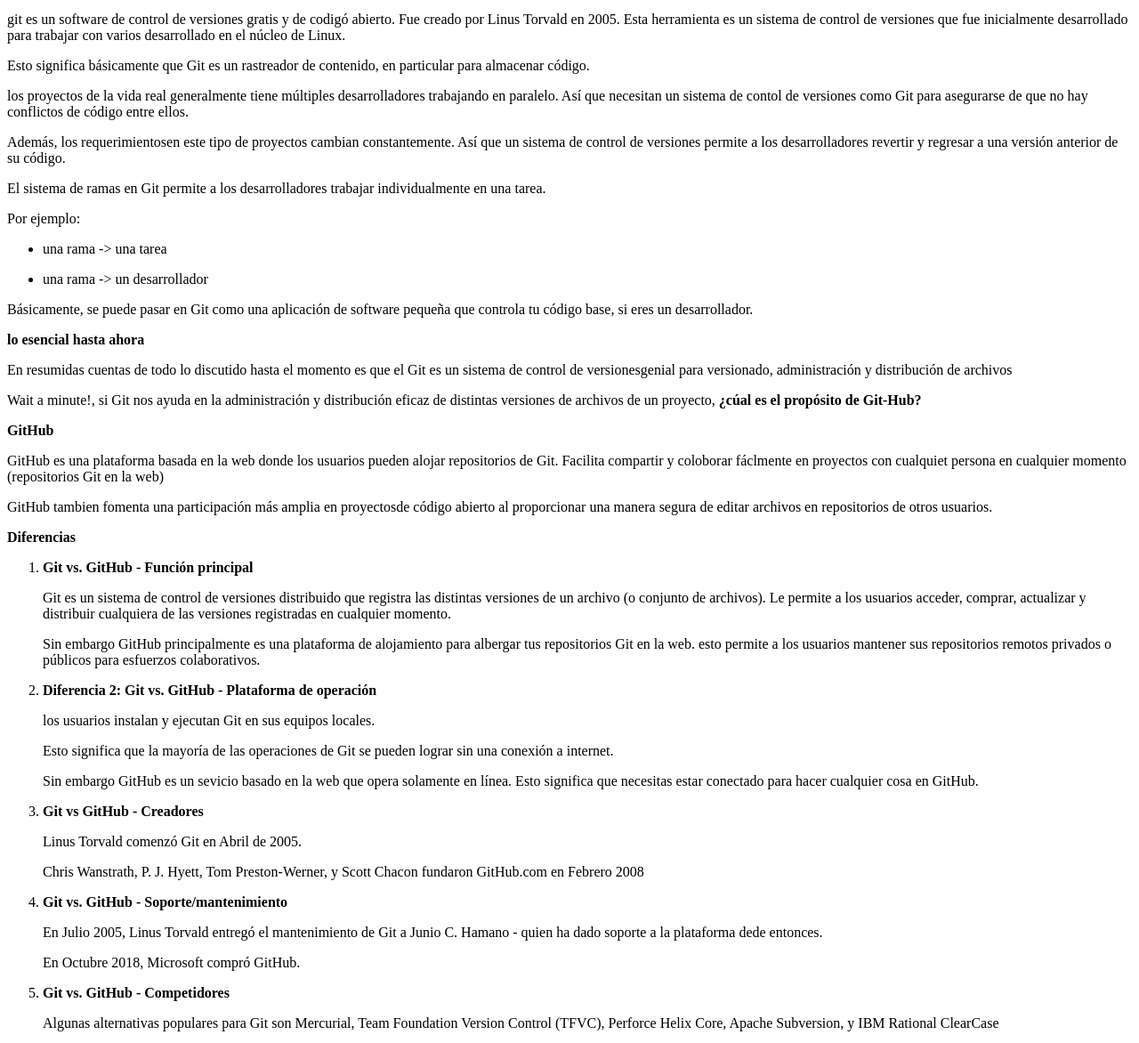
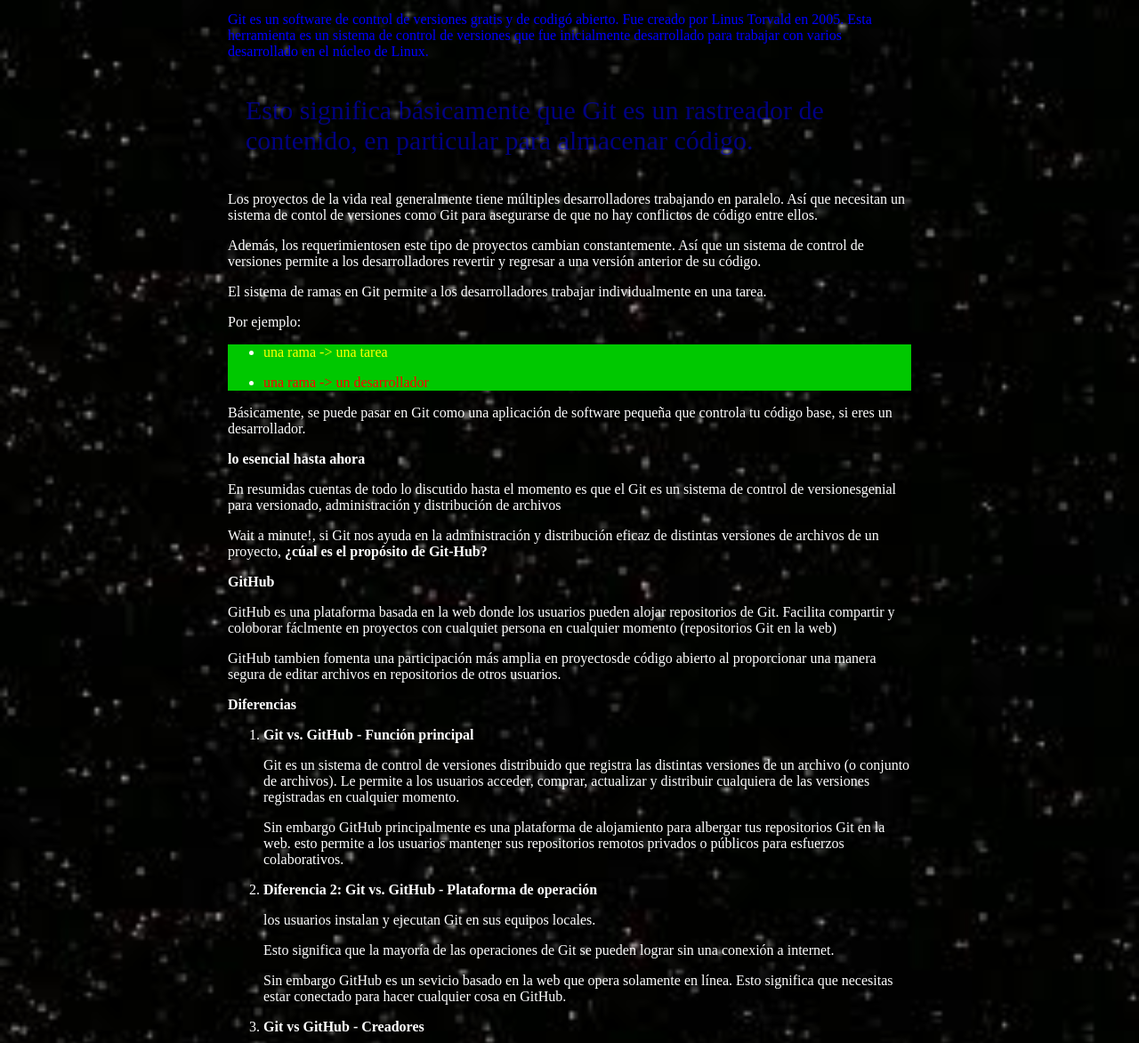
Before and after one commit to Julio-Cesar-Carrillo/CSS-ASIX1, a plain HTML site: page index.html in a window 1280 px wide. Shown: the part 37-1209 px from the top of the page at 89% size. Drawn offline with Linux system fonts and the light colour scheme.

Commit message:
cambios de color y fondo

```diff
--- a/index.html
+++ b/index.html
@@ -9,22 +9,24 @@
     <link rel="shortcut icon" href="./img/github-alt-brands.svg" type="image/x-icon">
 </head>
 
-<body>
+<body style="color: white; margin: 0; padding-left: 20%; padding-right: 20%; background-image: url(./img/fondo.jpg); background-size: contain;">
     <p><b>¿Qués es Git?</b></p>
-    <p>git es un software de control de versiones gratis y de codigó abierto. Fue creado por Linus Torvald en 2005. Esta herramienta es un sistema de control de versiones que fue inicialmente desarrollado para trabajar con varios desarrollado en el núcleo
+    <!--Estilos en linea
+        Agregamos estilos en linea con el atributo style-->
+    <p style="color: blue;">Git es un software de control de versiones gratis y de codigó abierto. Fue creado por Linus Torvald en 2005. Esta herramienta es un sistema de control de versiones que fue inicialmente desarrollado para trabajar con varios desarrollado en el núcleo
         de Linux.
     </p>
-    <p>Esto significa básicamente que Git es un rastreador de contenido, en particular para almacenar código.</p>
-    <p>los proyectos de la vida real generalmente tiene múltiples desarrolladores trabajando en paralelo. Así que necesitan un sistema de contol de versiones como Git para asegurarse de que no hay conflictos de código entre ellos.</p>
+    <p style="color: rgba(0, 0, 255, 0.5); font-size: 30px; padding: 10px 20px;">Esto significa básicamente que Git es un rastreador de contenido, en particular para almacenar código.</p>
+    <p>Los proyectos de la vida real generalmente tiene múltiples desarrolladores trabajando en paralelo. Así que necesitan un sistema de contol de versiones como Git para asegurarse de que no hay conflictos de código entre ellos.</p>
     <p>Además, los requerimientosen este tipo de proyectos cambian constantemente. Así que un sistema de control de versiones permite a los desarrolladores revertir y regresar a una versión anterior de su código.</p>
     <p>El sistema de ramas en Git permite a los desarrolladores trabajar individualmente en una tarea.</p>
     <p>Por ejemplo:</p>
-    <ul>
+    <ul style="background-color: rgba(0, 200, 0, 1);">
         <li>
-            <p>una rama -> una tarea</p>
+            <p style="color: yellow;">una rama -> una tarea</p>
         </li>
         <li>
-            <p>una rama -> un desarrollador</p>
+            <p style="color: red;">una rama -> un desarrollador</p>
         </li>
     </ul>
     <p>Básicamente, se puede pasar en Git como una aplicación de software pequeña que controla tu código base, si eres un desarrollador.</p>
@@ -38,29 +40,30 @@
     <p>GitHub tambien fomenta una participación más amplia en proyectosde código abierto al proporcionar una manera segura de editar archivos en repositorios de otros usuarios.</p>
     <p><b>Diferencias</b></p>
     <ol>
-        <li><b>Git vs. GitHub - Función principal</b></li>
-        <p>Git es un sistema de control de versiones distribuido que registra las distintas versiones de un archivo (o conjunto de archivos). Le permite a los usuarios acceder, comprar, actualizar y distribuir cualquiera de las versiones registradas en cualquier
-            momento.
-        </p>
-        <p>Sin embargo GitHub principalmente es una plataforma de alojamiento para albergar tus repositorios Git en la web. esto permite a los usuarios mantener sus repositorios remotos privados o públicos para esfuerzos colaborativos.</p>
         <li>
-            <p><b>Diferencia 2: Git vs. GitHub - Plataforma de operación</b></p>
+            <b>Git vs. GitHub - Función principal</b>
+            <p>Git es un sistema de control de versiones distribuido que registra las distintas versiones de un archivo (o conjunto de archivos). Le permite a los usuarios acceder, comprar, actualizar y distribuir cualquiera de las versiones registradas
+                en cualquier momento.</p>
+            <p>Sin embargo GitHub principalmente es una plataforma de alojamiento para albergar tus repositorios Git en la web. esto permite a los usuarios mantener sus repositorios remotos privados o públicos para esfuerzos colaborativos.</p>
+        </li>
+        <li>
+            <b>Diferencia 2: Git vs. GitHub - Plataforma de operación</b>
             <p>los usuarios instalan y ejecutan Git en sus equipos locales.</p>
             <p>Esto significa que la mayoría de las operaciones de Git se pueden lograr sin una conexión a internet.</p>
             <p>Sin embargo GitHub es un sevicio basado en la web que opera solamente en línea. Esto significa que necesitas estar conectado para hacer cualquier cosa en GitHub.</p>
         </li>
         <li>
-            <p><b>Git vs GitHub - Creadores</b></p>
+            <b>Git vs GitHub - Creadores</b>
             <p>Linus Torvald comenzó Git en Abril de 2005.</p>
             <p>Chris Wanstrath, P. J. Hyett, Tom Preston-Werner, y Scott Chacon fundaron GitHub.com en Febrero 2008</p>
         </li>
         <li>
-            <p><b>Git vs. GitHub - Soporte/mantenimiento</b></p>
+            <b>Git vs. GitHub - Soporte/mantenimiento</b>
             <p>En Julio 2005, Linus Torvald entregó el mantenimiento de Git a Junio C. Hamano - quien ha dado soporte a la plataforma dede entonces.</p>
             <p>En Octubre 2018, Microsoft compró GitHub.</p>
         </li>
         <li>
-            <p><b>Git vs. GitHub - Competidores</b></p>
+            <b>Git vs. GitHub - Competidores</b>
             <p>Algunas alternativas populares para Git son Mercurial, Team Foundation Version Control (TFVC), Perforce Helix Core, Apache Subversion, y IBM Rational ClearCase</p>
             <p>Los competidores más cercanos a GitHub son <b>GitLab,</b>Bitbucket, SourceForge, Cloud Source Repositories, y AWS CodeCommit.</p>
         </li>
```
Also changed, not shown: img/fondo.jpg (added).
